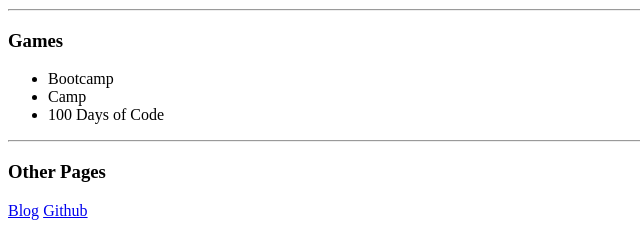
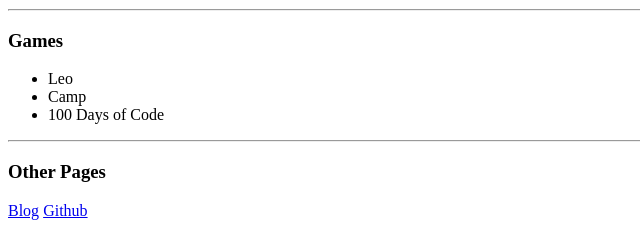
Before and after one commit to kdleonard93/100-Days-Of-Code_Python, a plain HTML site: page day-45/website.html in a window 1280 px wide. Shown: the part 139-379 px from the top of the page, 0-640 px from the left. Drawn offline with Linux system fonts and the light colour scheme.

Commit message:
tiny update

```diff
--- a/day-45/website.html
+++ b/day-45/website.html
@@ -13,7 +13,7 @@
   <hr>
   <h3 class="heading">Games</h3>
   <ul>
-    <li>Bootcamp</li>
+    <li>Leo</li>
     <li>Camp</li>
     <li>100 Days of Code</li>
   </ul>
```
